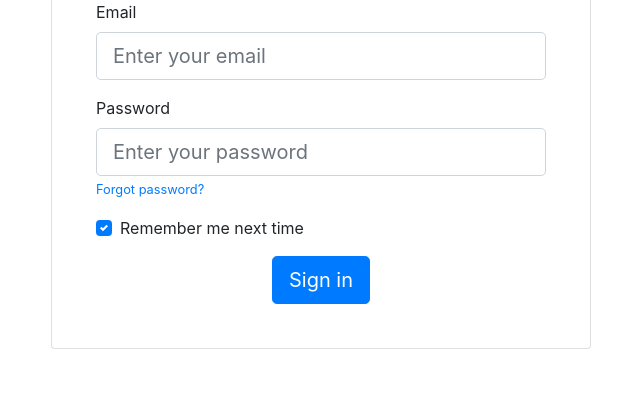
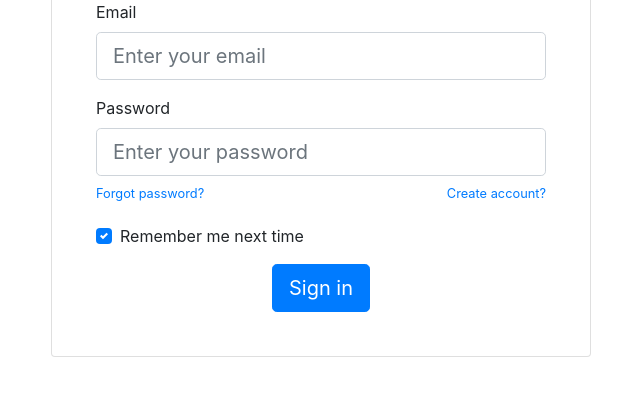
Before and after one commit to phamduccanh0909k/da1_, a PHP site: page /login.html in a window 1280 px wide. Shown: the part 283-679 px from the top of the page, without its empty margins (319-959 px from the left). Run offline with PHP 8.4, Linux system fonts and the light colour scheme.

Commit message:
Sua link login

```diff
--- a/_navbar.php
+++ b/_navbar.php
@@ -36,7 +36,7 @@
         <i class="fas fa-shopping-cart text-primary"></i>
         <span class="badge">0</span>
       </a>
-      <a href="?act=login" class="btn border">
+      <a href="login.html" class="btn border">
         <i class="far fa-user text-primary"></i>
       </a>
     </div>
--- a/controller.php
+++ b/controller.php
@@ -21,9 +21,6 @@
       case 'cart':
         include_once("./cart.php");
         break;
-      case 'login':
-        include_once("./home/index.php");
-        break;
       case 'checkout':
         include_once("./checkout.php");
         break;
--- a/login.html
+++ b/login.html
@@ -61,11 +61,17 @@
                           name="password"
                           placeholder="Enter your password"
                         />
-                        <small>
-                          <a href="pages-reset-password.html"
-                            >Forgot password?</a
-                          >
-                        </small>
+                        <div class="d-flex mt-2 justify-content-between">
+                          <small>
+                            <a href="pages-reset-password.html"
+                              >Forgot password?</a
+                            >
+                          </small>
+                          <br />
+                          <small>
+                            <a href="pages-sign-up.html">Create account?</a>
+                          </small>
+                        </div>
                       </div>
                       <div>
                         <div
```
